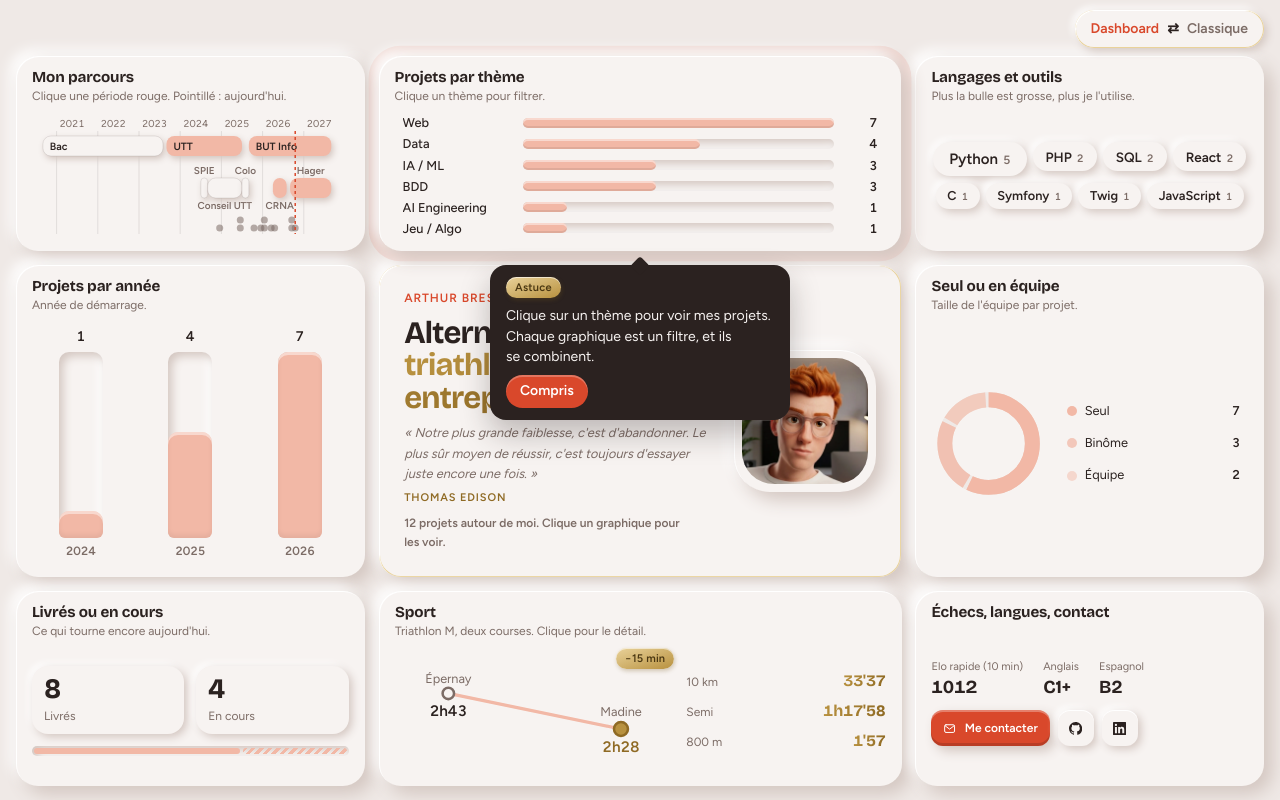
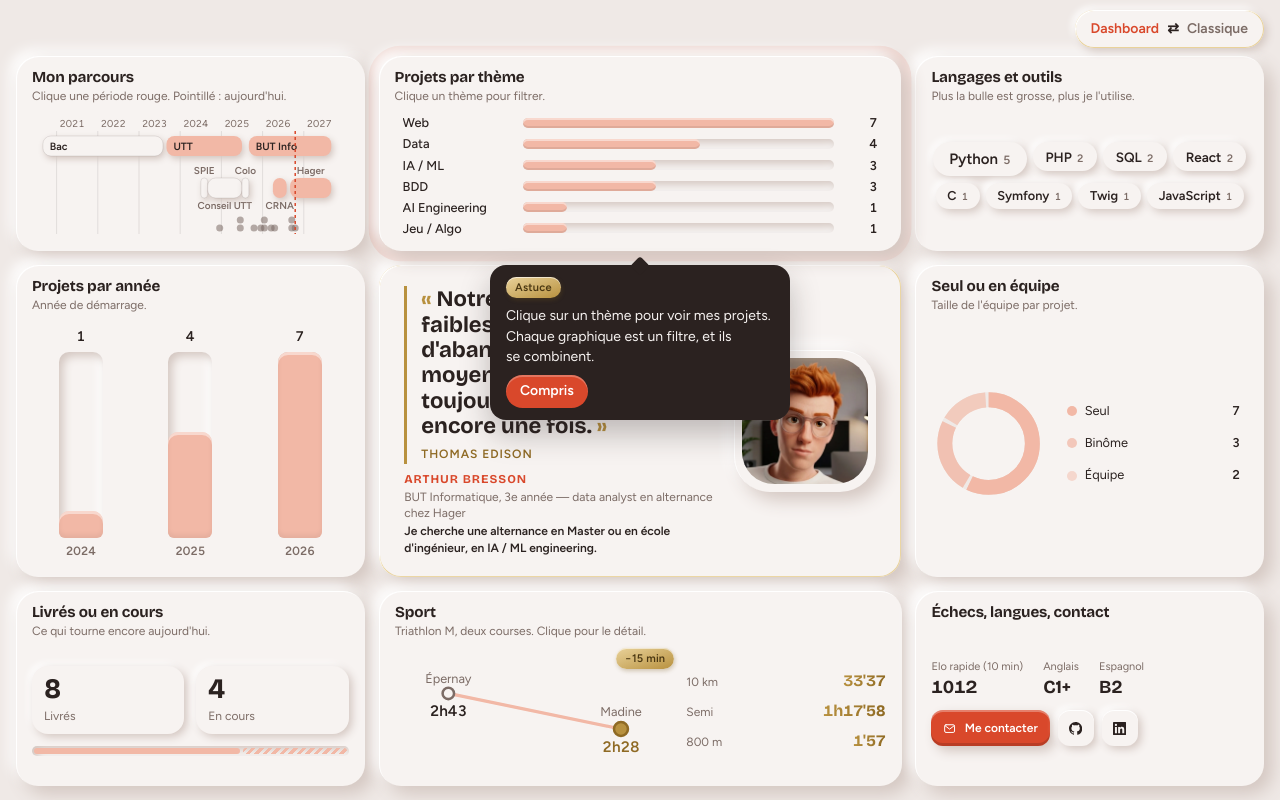
Before and after one commit to ArthurBresson/portfolio_arthur, a React (Vite) app: page / in a window 1280 px wide. Built offline with nearby package versions, Linux system fonts and the light colour scheme.

Commit message:
humanize text and review style

```diff
--- a/index.html
+++ b/index.html
@@ -8,7 +8,7 @@
     <title>Portfolio - Arthur Bresson</title>
     <meta
       name="description"
-      content="Portfolio d'Arthur Bresson, étudiant en BUT Informatique : projets, compétences data & développement, parcours."
+      content="Arthur Bresson, BUT Informatique et data analyst en alternance chez Hager. Je cherche une alternance en Master ou en école d'ingénieur, en IA / ML engineering."
     />
     <meta name="color-scheme" content="light" />
     <meta name="theme-color" content="#efe9e6" />
@@ -17,7 +17,7 @@
     <meta property="og:title" content="Portfolio - Arthur Bresson" />
     <meta
       property="og:description"
-      content="Projets, compétences et parcours d'Arthur Bresson en développement et data."
+      content="Les projets d'Arthur Bresson en data, web et IA, et l'alternance IA / ML qu'il cherche."
     />
     <meta property="og:image" content="/arthur-photo.webp" />
     <meta property="og:locale" content="fr_FR" />
--- a/src/components/center/CenterPanel.jsx
+++ b/src/components/center/CenterPanel.jsx
@@ -19,7 +19,6 @@ function CenterPanel({
   view,
   profil,
   matching,
-  total,
   filtre,
   filterKey,
   dimensions,
@@ -66,7 +65,7 @@ function CenterPanel({
       break;
     }
     default: {
-      content = <HomeView profil={profil} total={total} />;
+      content = <HomeView profil={profil} />;
     }
   }
 
--- a/src/components/center/HomeView.jsx
+++ b/src/components/center/HomeView.jsx
@@ -1,39 +1,25 @@
 /* eslint-disable react/prop-types -- pas de dépendance prop-types dans le projet */
 
-// Mots entre astérisques dans `profil.accroche` => dégradé or.
-function renderHighlight(text) {
-  return text.split(/\*([^*]+)\*/).map((part, index) =>
-    index % 2 === 1 ? (
-      <em key={index} className="text-gold">
-        {part}
-      </em>
-    ) : (
-      part
-    ),
-  );
-}
-
-// Vue d'accueil de la case centrale : nom, titre, citation, photo.
-function HomeView({ profil, total }) {
-  const { nom, accroche, citation, photo } = profil;
+// Vue d'accueil de la case centrale : la citation en grand, puis qui je
+// suis et ce que je cherche, en deux lignes. Le reste est dans la frise.
+function HomeView({ profil }) {
+  const { nom, role, recherche, citation, photo } = profil;
   return (
     <div className="center-view home-view">
       <div className="home-text">
-        <p className="home-name">{nom}</p>
-        <h1 className="home-title">
-          {accroche ? renderHighlight(accroche) : nom}
-        </h1>
         {citation && (
           <figure className="home-quote">
             <blockquote>
-              <p>« {citation.texte} »</p>
+              <p>{citation.texte}</p>
             </blockquote>
             <figcaption>{citation.auteur}</figcaption>
           </figure>
         )}
-        <p className="home-hint">
-          {total} projets autour de moi. Clique un graphique pour les voir.
-        </p>
+        <div className="home-id">
+          <h1 className="home-name">{nom}</h1>
+          {role && <p className="home-role">{role}</p>}
+          {recherche && <p className="home-search">{recherche}</p>}
+        </div>
       </div>
       {photo && (
         <figure className="home-photo">
--- a/src/components/dashboard/DashboardApp.jsx
+++ b/src/components/dashboard/DashboardApp.jsx
@@ -111,7 +111,6 @@ function DashboardApp() {
           view={view}
           profil={profil}
           matching={matching}
-          total={projetsReels.length}
           filtre={filtre}
           filterKey={filterKey}
           dimensions={dimensions}
--- a/src/data/portfolio.js
+++ b/src/data/portfolio.js
@@ -11,7 +11,9 @@ const GITHUB = "https://github.com/ArthurBresson";
 
 export const profil = {
   nom: "Arthur Bresson",
-  role: "BUT Informatique, 3e année — alternant chez Hager",
+  role: "BUT Informatique, 3e année — data analyst en alternance chez Hager",
+  recherche:
+    "Je cherche une alternance en Master ou en école d'ingénieur, en IA / ML engineering.",
   localisation: "Saint-Léonard (51)",
   email: "arthur.bresson17@gmail.com",
   photo: "/arthur-photo.webp",
@@ -87,7 +89,7 @@ export const parcours = [
     id: "iut",
     type: "formation",
     cadre: "iut",
-    title: "BUT Informatique — parcours bases de données",
+    title: "BUT Informatique",
     place: "IUT Reims-Châlons-Charleville",
     start: "2025-09",
     end: "2027-08",
@@ -138,7 +140,7 @@ export const parcours = [
     id: "hager",
     type: "experience",
     cadre: "pro",
-    title: "Alternance",
+    title: "Data analyst en alternance",
     place: "Hager, Obernai",
     start: "2026-09",
     end: "2027-08",
@@ -177,7 +179,7 @@ export const projets = [
   },
   {
     id: "knn",
-    title: "kNN — Titanic & Iris",
+    title: "kNN sur Titanic et Iris",
     pitch:
       "Les k plus proches voisins codés à la main et testés sur Titanic et Iris. Je prépare les données, je choisis k et j'évalue le résultat.",
     start: "2025-06",
@@ -334,14 +336,14 @@ export const lifestyle = [
       { label: "800 m", value: "1'57" },
     ],
     apport:
-      "Le chrono ne ment pas. Quand une séance rate, je cherche pourquoi et j'ajuste la suivante.",
+      "Quand une séance rate, je cherche pourquoi et j'ajuste la suivante.",
   },
   {
     id: "echecs",
     title: "Échecs",
     stats: [{ label: "Elo rapide (10 min)", value: "1012" }],
     apport:
-      "À 1012 Elo, j'ai encore du chemin. On perd une bataille, pas la guerre : chaque défaite me sert à mieux jouer la suivante.",
+      "À 1012 Elo, j'ai encore du chemin. Chaque défaite m'apprend quelque chose pour la partie suivante.",
   },
 ];
 
--- a/src/styles/dashboard.css
+++ b/src/styles/dashboard.css
@@ -669,6 +669,47 @@
   min-width: 0;
 }
 
+.home-quote {
+  position: relative;
+  display: grid;
+  gap: clamp(6px, 2cqh, 12px);
+  margin: 0;
+  padding-left: clamp(14px, 3cqw, 22px);
+  border-left: 3px solid var(--color-gold);
+}
+
+.home-quote blockquote {
+  font-family: var(--font-display);
+  font-size: clamp(1.1rem, min(5cqw, 8.5cqh), 2.2rem);
+  font-weight: 700;
+  line-height: 1.15;
+  color: var(--color-ink);
+  text-wrap: balance;
+}
+
+.home-quote blockquote p::before {
+  content: "« ";
+  color: var(--color-gold);
+}
+
+.home-quote blockquote p::after {
+  content: " »";
+  color: var(--color-gold);
+}
+
+.home-quote figcaption {
+  font-size: var(--text-xs);
+  font-weight: 600;
+  letter-spacing: var(--tracking-label);
+  text-transform: uppercase;
+  color: var(--color-gold-deep);
+}
+
+.home-id {
+  display: grid;
+  gap: 2px;
+}
+
 .home-name {
   font-size: var(--text-xs);
   font-weight: 600;
@@ -677,35 +718,16 @@
   color: var(--color-accent);
 }
 
-.home-title {
-  font-size: clamp(1.35rem, min(7cqw, 12cqh), 3.2rem);
-  line-height: 1.05;
-}
-
-.home-quote {
-  display: grid;
-  gap: 4px;
-  margin: 0;
-}
-
-.home-quote blockquote {
-  font-size: clamp(0.8rem, 3.6cqh, 1rem);
-  font-style: italic;
+.home-role,
+.home-search {
+  font-size: clamp(0.75rem, 3.2cqh, 0.9rem);
+  line-height: 1.35;
   color: var(--color-ink-soft);
 }
 
-.home-quote figcaption {
-  font-size: 11px;
+.home-search {
   font-weight: 600;
-  letter-spacing: var(--tracking-label);
-  text-transform: uppercase;
-  color: var(--color-gold-deep);
-}
-
-.home-hint {
-  font-size: var(--text-xs);
-  font-weight: 600;
-  color: var(--color-ink-soft);
+  color: var(--color-ink);
 }
 
 .home-photo {
@@ -1093,8 +1115,8 @@
     align-items: flex-start;
   }
 
-  .home-title {
-    font-size: clamp(1.8rem, 8vw, 2.6rem);
+  .home-quote blockquote {
+    font-size: clamp(1.3rem, 6vw, 1.9rem);
   }
 
   .home-photo {
```
